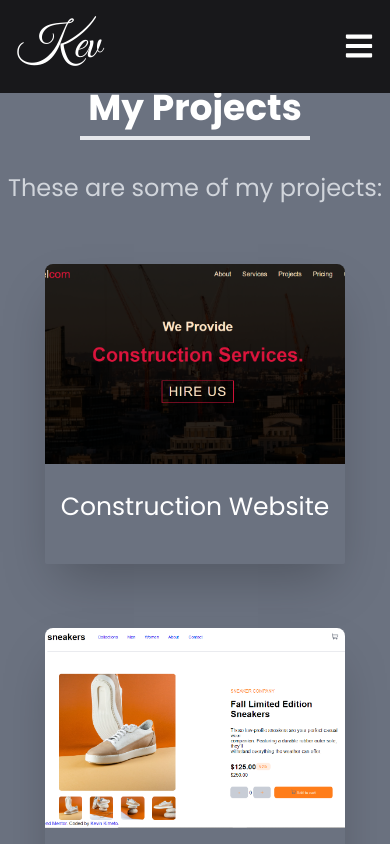
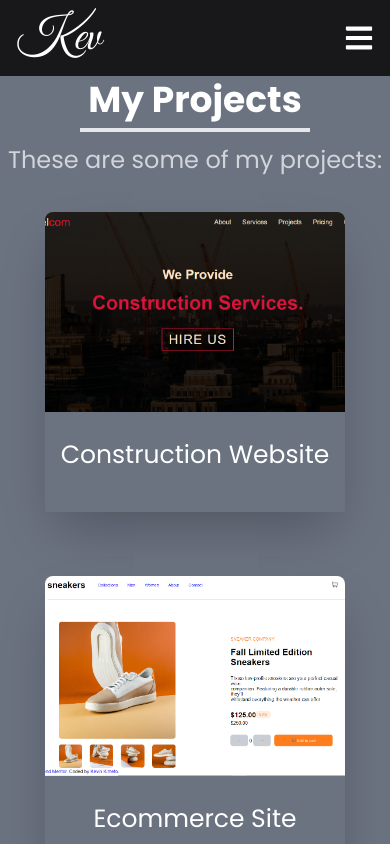
Before and after one commit to Kevin-Kimeto/MyPortfolio, a React (Vite) app: page /projects in a window 390 px wide. Shown: the top 844 px of the page. Built offline with nearby package versions, Linux system fonts and the light colour scheme.

Commit message:
Fixing navbar hamburger menu

```diff
--- a/src/components/Navbar.jsx
+++ b/src/components/Navbar.jsx
@@ -6,7 +6,7 @@ const Navbar = () => {
     const [nav, setNav] = useState(false);
 
   return (
-    <div className='fixed top-0 left-0 right-0 flex justify-between items-center h-[11vh] md:px-40 px-4 bg-zinc-900 text-white'>
+    <div className='fixed top-0 left-0 right-0 flex justify-between items-center md:h-[11vh] h-[9vh] md:px-40 px-4 bg-zinc-900 text-white'>
         <div>
             <h1 className='text-5xl font-signature'>Kev</h1>
         </div>
@@ -32,10 +32,10 @@ const Navbar = () => {
 
         {nav && (
             <ul className='flex flex-col text-xl items-center gap-12 absolute top-0 left-0 w-full h-screen list-none pt-40 bg-gradient-to-b from-zinc-700 to-zinc-400'>
-                <li className='hover:text-gray-400'><Link to='/'>Home</Link></li>
-                <li className='hover:text-gray-400'><Link to='/blog'>Blog</Link></li>
-                <li className='hover:text-gray-400'><Link to='/projects'>Projects</Link></li>
-                <li className='hover:text-gray-400'><Link to='/contact'>Contact</Link></li>
+                <li className='hover:text-gray-400'><Link onClick={() => setNav(!nav)} to='/'>Home</Link></li>
+                <li className='hover:text-gray-400'><Link onClick={() => setNav(!nav)} to='/blog'>Blog</Link></li>
+                <li className='hover:text-gray-400'><Link onClick={() => setNav(!nav)} to='/projects'>Projects</Link></li>
+                <li className='hover:text-gray-400'><Link onClick={() => setNav(!nav)} to='/contact'>Contact</Link></li>
             </ul>
         )}
     </div>
--- a/src/pages/Blog.jsx
+++ b/src/pages/Blog.jsx
@@ -2,7 +2,7 @@ import React from 'react'
 
 const Blog = () => {
   return (
-    <div className='text-center text-4xl text-white pt-64 mt-[10vh] h-[90vh] bg-gradient-to-b from-zinc-700 to-zinc-400'>Coming Soon!</div>
+    <div className='text-center text-4xl text-white pt-64 mt-[9vh] h-[90vh] bg-gradient-to-b from-zinc-700 to-zinc-400'>Coming Soon!</div>
   )
 }
 
--- a/src/pages/Contact.jsx
+++ b/src/pages/Contact.jsx
@@ -44,7 +44,7 @@ const Contact = () => {
                         type='text'
                         name='message'
                         placeholder='Enter Message'
-                        className='w-full h-20 bg-slate-300 rounded-lg mb-2 px-2 focus:outline-none'
+                        className='w-full md:h-20 h-auto bg-slate-300 rounded-lg mb-2 px-2 focus:outline-none'
                     ></textarea>
                 </div>
                 <button
--- a/src/pages/Home.jsx
+++ b/src/pages/Home.jsx
@@ -7,7 +7,7 @@ import Skills from '../components/Skills';
 const Home = () => {
   return (
     <>
-      <div className='md:px-40 px-8 md:mt-16 mt-18 pt-20 md:h-[90vh] h-screen bg-gradient-to-b from-zinc-700 to-zinc-400'>
+      <div className='md:px-40 px-8 md:mt-16 mt-18 md:pt-20 pt-28 md:h-[90vh] h-screen bg-gradient-to-b from-zinc-700 to-zinc-400'>
         <div className='flex flex-col w-full md:gap-8 gap-4 items-center'>
           <h1 className='text-gray-300 text-lg'>Hello There!</h1>
           <h1 className='text-white font-bold md:text-7xl text-4xl font-signature'>I<span className='text-zinc-900'>'</span>m Kevin Kimeto</h1>
--- a/src/pages/Projects.jsx
+++ b/src/pages/Projects.jsx
@@ -4,10 +4,10 @@ import { ProjectList } from '../helpers/ProjectList';
 
 const Projects = () => {
   return (
-    <div className='flex flex-col justify-center items-center mt-16 pt-4 w-full h-auto bg-gray-500'>
+    <div className='flex flex-col justify-center items-center mt-14 pt-4 w-full h-auto bg-gray-500'>
       <h1 className='text-4xl font-bold border-b-4 text-white border-gray-200 p-2 inline'>My Projects</h1>
-      <h4 className='text-center mt-8 text-2xl text-gray-300'>These are some of my projects:</h4>
-      <div className='grid md:grid-cols-3 grid-cols-1 justify-center place-items-center mt-7 mb-16'>
+      <h4 className='text-center md:mt-8 mt-3 text-2xl text-gray-300'>These are some of my projects:</h4>
+      <div className='grid md:grid-cols-3 grid-cols-1 justify-center place-items-center md:mt-7 mt-1 md:mb-16 mb-3'>
         {ProjectList.map((project, idx) => {
           return (
             <ProjectItem id={idx} name={project.name} image={project.image} />
```
